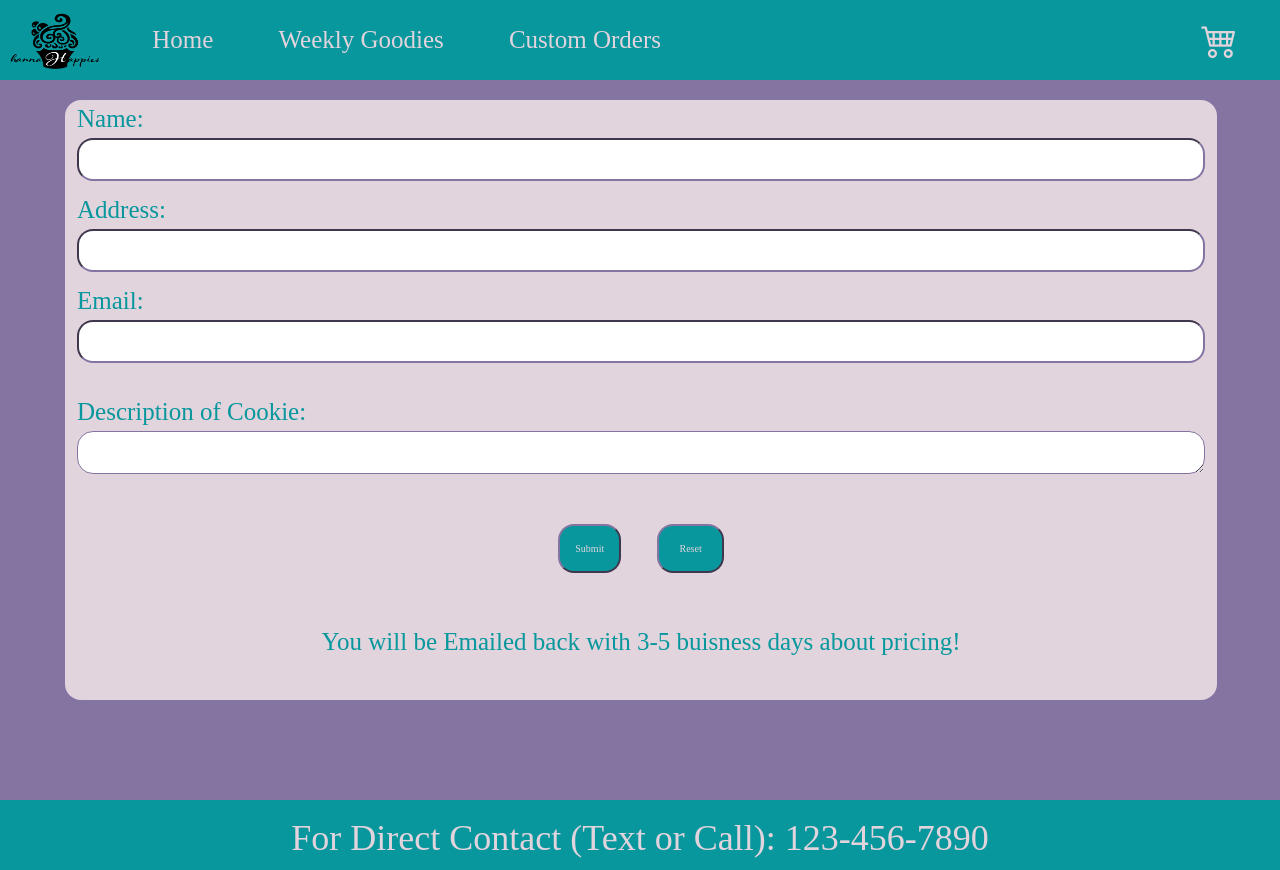
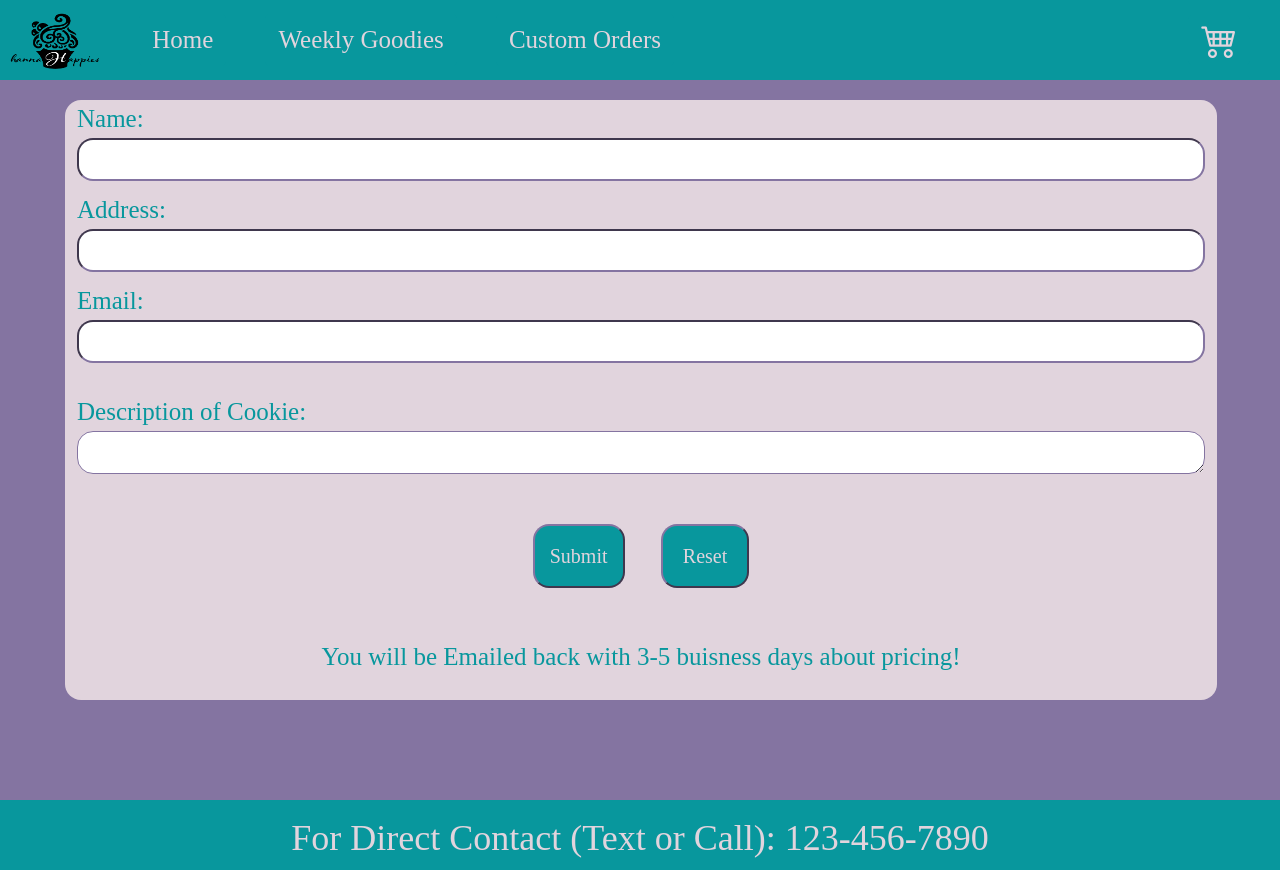
Before and after one commit to c4de475/HannaHappies.github.io, a plain HTML site: page custom.html in a window 1280 px wide. Drawn offline with nearby package versions, Linux system fonts and the light colour scheme.

Commit message:
Changing Font Size of Buttons

```diff
--- a/styles.css
+++ b/styles.css
@@ -287,7 +287,7 @@
     border-color: #8474A1;
     border-radius: 1rem;
     color: #E1D4DD;
-    font-size: 10px;
+    font-size: 20px;
 }
 
 #resetButton {
@@ -296,7 +296,7 @@
     border-color: #8474A1;
     border-radius: 1rem;
     color: #E1D4DD;
-    font-size: 10px;
+    font-size: 20px;
 }
 
 #footer {
```
